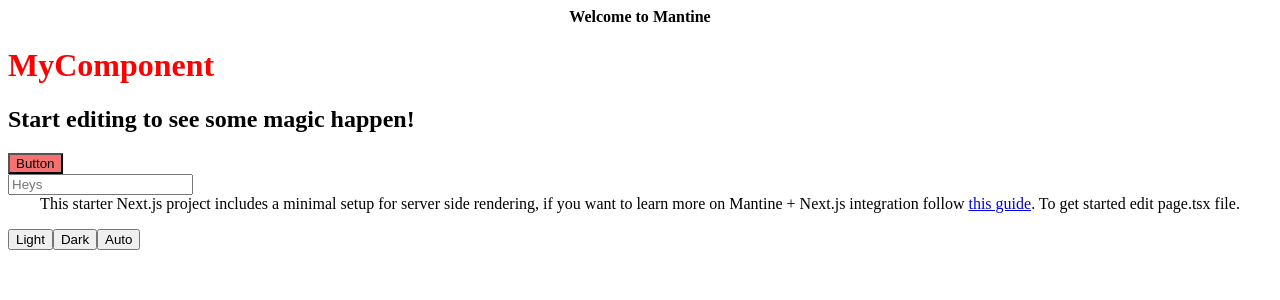
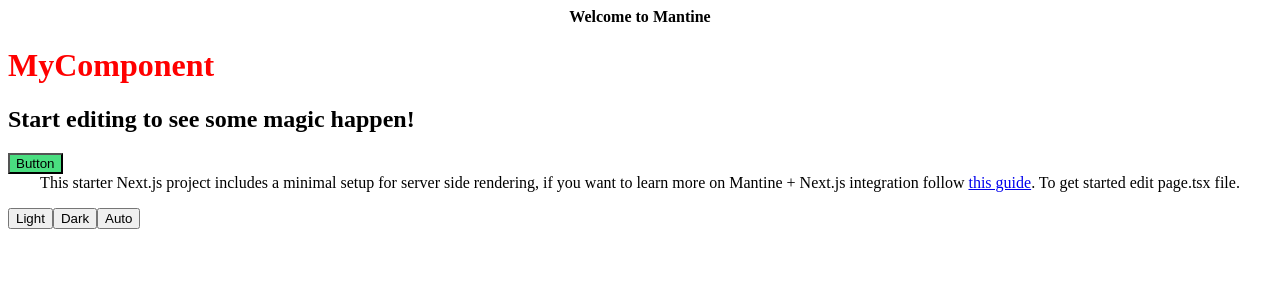
Before and after one commit to kunalshukla11/mjw-app, a Next.js app: page / in a window 1280 px wide. Shown: the top 300 px of the page. Built offline with nearby package versions, Linux system fonts and the light colour scheme.

Commit message:
MJW-1:Add favicon and dark mode support for tailwind

```diff
--- a/app/layout.tsx
+++ b/app/layout.tsx
@@ -4,8 +4,8 @@
 import { theme } from '../theme';
 
 export const metadata = {
-  title: 'Mantine Next.js template',
-  description: 'I am using Mantine with Next.js!',
+  title: 'My Journey Wings, Cheap Flights Hotels',
+  description: 'Website for Travel Booking',
 };
 
 export default function RootLayout({ children }: { children: any }) {
@@ -13,7 +13,7 @@
     <html lang="en">
       <head>
         <ColorSchemeScript />
-        <link rel="shortcut icon" href="/favicon.svg" />
+        <link rel="shortcut icon" href="/favicon.ico" />
         <meta
           name="viewport"
           content="minimum-scale=1, initial-scale=1, width=device-width, user-scalable=no"
--- a/components/Welcome/MyComponent.tsx
+++ b/components/Welcome/MyComponent.tsx
@@ -7,8 +7,7 @@
       <Group>
         <h1 className={mycomponent.heading}>MyComponent</h1>
         <h2>Start editing to see some magic happen!</h2>
-        <Button className="bg-red-400">Button</Button>
-        <Input placeholder="Heys"></Input>
+        <Button className="dark:bg-red-400 bg-green-400">Button</Button>
       </Group>
     </>
   );
--- a/postcss.config.js
+++ b/postcss.config.js
@@ -1,5 +1,6 @@
 module.exports = {
   plugins: {
+    darkMode: ['class', '[data-mode="dark"]'],
     tailwindcss: {},
     autoprefixer: {},
     'postcss-preset-mantine': {},
--- a/tailwind.config.js
+++ b/tailwind.config.js
@@ -1,5 +1,6 @@
 /** @type {import('tailwindcss').Config} */
 module.exports = {
+  darkMode: ['class', '[data-mantine-color-scheme="dark"]'],
   content: [
     './app/**/*.{js,ts,jsx,tsx,mdx}',
     './pages/**/*.{js,ts,jsx,tsx,mdx}',
```
Also changed, not shown: public/favicon.svg (deleted), 1 other file (tests, documents, lock files or other folders).
